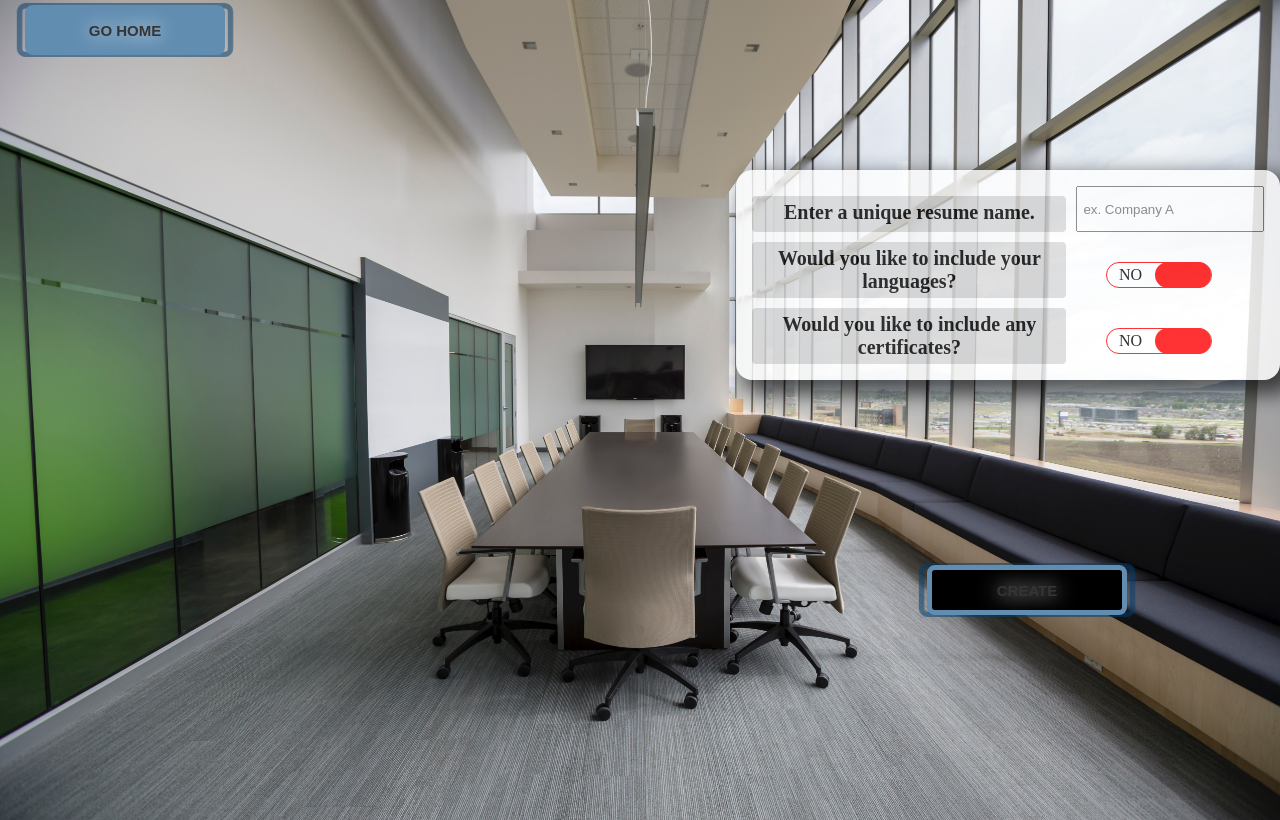
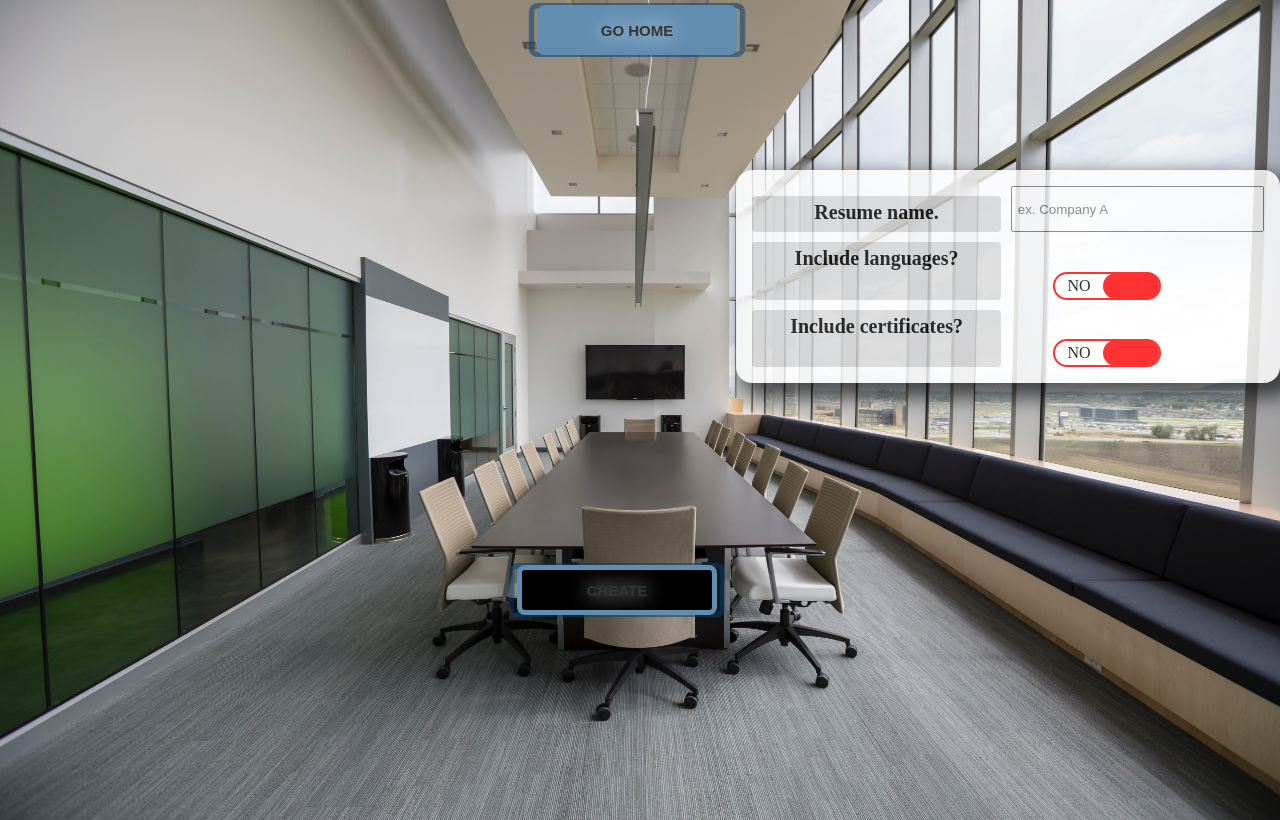
Before and after one commit to Brullrr/Resume-Generator, a React (Create React App) app: page /CreateNewResume in a window 1280 px wide. Built offline with nearby package versions, Linux system fonts and the light colour scheme.

Commit message:
Centered create resume buttons

```diff
--- a/src/ResumeApplication/Pages/CreateResumePage/CreateResumePage.js
+++ b/src/ResumeApplication/Pages/CreateResumePage/CreateResumePage.js
@@ -94,14 +94,14 @@ const CreateResumePage = (props) => {
 
 
             <div className={classes.CreationForm}>
-                <div className={classes.Question}>Enter a unique resume name.</div>
-                <input className={classes.Input} type='text' placeholder="ex. Company A" onChange={(e) => {
+                <div className={classes.Question}>Resume name.</div>
+                <input className={classes.Input} type='text' maxLength='20' placeholder="ex. Company A" onChange={(e) => {
                     updateResumeNameHandler(e)
                     checkValidity(e)
                     }}></input>
-                <div className={classes.Question} >Would you like to include your languages? </div>
+                <div className={classes.Question} >Include languages? </div>
                 {languageOrNotButton}
-                <div className={classes.Question} >Would you like to include any certificates?</div>
+                <div className={classes.Question} >Include certificates?</div>
                 {certificateOrNotButton}
 
             </div>
--- a/src/ResumeApplication/Pages/CreateResumePage/CreateResumePage.module.css
+++ b/src/ResumeApplication/Pages/CreateResumePage/CreateResumePage.module.css
@@ -10,14 +10,14 @@
 .HoldButton {
     position: fixed;
     top: 0%;
-    left: 0%;
+    left: 40%;
     margin-left: 20px;
 }
 
 .CreateButtonHolder {
     position: fixed;
     top: 70%;
-    right: 10%;
+    left: 40%;
     margin-right: 20px;
 }
 
@@ -57,7 +57,7 @@
 
 
 .CertificateButtonNO {
-    border: 1px solid red;
+    border: 2px solid red;
     border-radius: 16px;
     width: 100px;
     padding: 2px;
@@ -87,7 +87,7 @@
     transition: ease;
 }
 .CertificateButtonYES {
-    border: 1px solid green;
+    border: 2px solid green;
     border-radius: 16px;
     width: 100px;
     padding: 2px;
@@ -159,10 +159,10 @@
     }
 }
 @keyframes turnBorderRed {
-    0% {border: 1px solid green}
-    100% {border: 1px solid red}
+    0% {border: 2px solid green}
+    100% {border: 2px solid red}
 }
 @keyframes turnBorderGreen {
-    0% {border: 1px solid red}
-    100% {border: 1px solid green}
+    0% {border: 2px solid red}
+    100% {border: 2px solid green}
 }
--- a/src/ResumeApplication/Pages/ResumeHolderPage/ResumeHolderPage.js
+++ b/src/ResumeApplication/Pages/ResumeHolderPage/ResumeHolderPage.js
@@ -421,7 +421,7 @@ const ResumeHolderPage = (props) => {
                         <input  type="text" value={props.previewResume.contactInformation.location ? props.previewResume.contactInformation.location : ''} placeholder='Location' onChange={ (e) => {locationHandler(e)}}></input>
                         </div>
                     {props.previewResume.contactInformation.linkdIn ? earthLogo : null}
-                    <textarea className={classes.Websites} value={preview.contactInformation.linkdIn ? preview.contactInformation.linkdIn : '' }  type="text" placeholder='linkdIn, github, and any other website. ' onChange={ (e) => {linkdinHandler(e)}}></textarea>
+                    <textarea className={classes.Websites} value={preview.contactInformation.linkdIn ? preview.contactInformation.linkdIn : '' }  type="text" placeholder='Add your website/LinkdIn. ' onChange={ (e) => {linkdinHandler(e)}}></textarea>
                 </div>
 
             {skillsDiv}
@@ -593,9 +593,9 @@ const ResumeHolderPage = (props) => {
             <div className={classes.ResumeHolderPageBody}>
                 <div className={classes.ButtonHolder}>
                     <div className={classes.HomeButton}><Button to='/' ButtonName='Go Home' onClick={props.clearPreview}/></div>
-                    <div className={classes.HomeButton}><Button to='/ResumeHolder' ButtonName='Save' deny={props.previewResume ? true : false} onClick={() => {
+                    {/* <div className={classes.HomeButton}><Button to='/ResumeHolder' ButtonName='Save' deny={props.previewResume ? true : false} onClick={() => {
                         props.previewChanged(preview)
-                    }} /></div>
+                    }} /></div> */}
                     <div className={classes.HomeButton}><Button to='/ResumeHolder' ButtonName='DOWNLOAD PDF' deny={props.previewResume ? true : false} onClick={ () => {
                         CreatePDF(props.previewResume)
                     }} /></div>
--- a/src/ResumeApplication/Pages/ResumeHolderPage/ResumeHolderPage.module.css
+++ b/src/ResumeApplication/Pages/ResumeHolderPage/ResumeHolderPage.module.css
@@ -8,16 +8,12 @@
 
 .ButtonHolder {
     display: grid;
-    grid-template-columns: auto auto auto;
-    min-width: 900px;
-    width: 90%;
+    grid-template-columns: auto auto;
+    width: 70%;
     padding-top: 30px;
-    margin-left: 5%;
+    margin-left: 25%;
     margin-bottom: 5px;
 
-}
-.HomeButton {
-    padding-left: 40px;
 }
 
 
@@ -44,6 +40,8 @@
     margin: 8px 4px;
     box-shadow: 0px 1px 2px 2px black;
 }
+
+
 .ResumeDeletion:hover {
     cursor: pointer;
     font-weight: 900;
```
